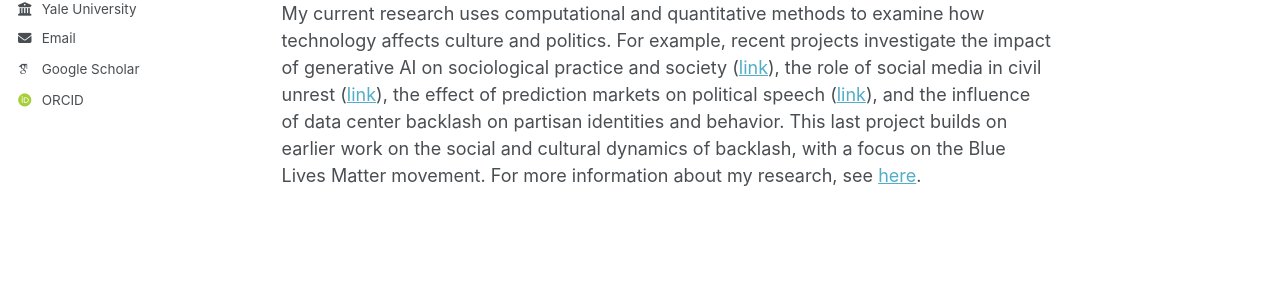
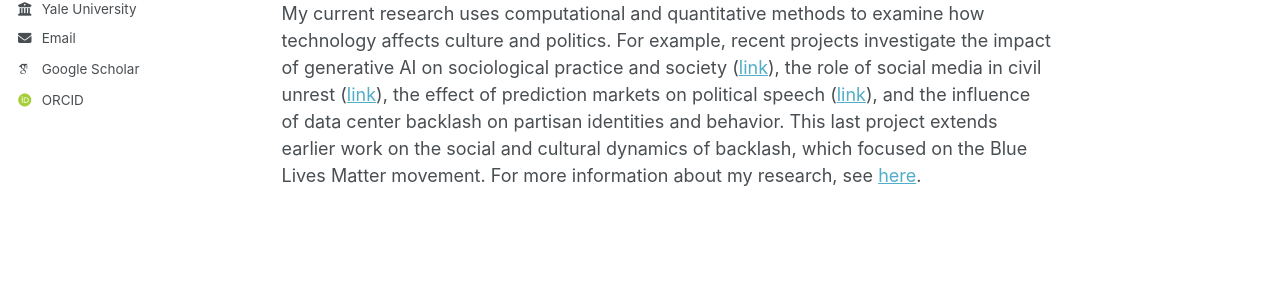
Before and after one commit to dkarell/dkarell.github.io, a Jekyll site: the page built from _pages/about.md, in a window 1280 px wide. Shown: the part 244-548 px from the top of the page. Built offline with Jekyll 4.4.1, drawn with Linux system fonts in a browser that asks for light colours; some web fonts are replaced; a script that is not in the unit is left out.

Commit message:
Refine research description in about.md
Updated wording for clarity in research description.

```diff
--- a/_pages/about.md
+++ b/_pages/about.md
@@ -9,4 +9,4 @@ redirect_from:
 
 I am an Assistant Professor of Sociology at Yale University. I teach courses on integrating AI into social science research methods, computational approaches to studying culture, and the sociology of backlash. I also co-organize Yale's [Computational Social Science Workshop](https://isps.yale.edu/computational-social-science-workshop).
 
-My current research uses computational and quantitative methods to examine how technology affects culture and politics. For example, recent projects investigate the impact of generative AI on sociological practice and society ([link](https://osf.io/preprints/socarxiv/wb72h_v1)), the role of social media in civil unrest ([link](https://journals.sagepub.com/doi/full/10.1177/00031224231156190)), the effect of prediction markets on political speech ([link](https://osf.io/preprints/socarxiv/n6zxw_v2)), and the influence of data center backlash on partisan identities and behavior. This last project builds on earlier work on the social and cultural dynamics of backlash, with a focus on the Blue Lives Matter movement. For more information about my research, see [here](https://dkarell.github.io/research/).
+My current research uses computational and quantitative methods to examine how technology affects culture and politics. For example, recent projects investigate the impact of generative AI on sociological practice and society ([link](https://osf.io/preprints/socarxiv/wb72h_v1)), the role of social media in civil unrest ([link](https://journals.sagepub.com/doi/full/10.1177/00031224231156190)), the effect of prediction markets on political speech ([link](https://osf.io/preprints/socarxiv/n6zxw_v2)), and the influence of data center backlash on partisan identities and behavior. This last project extends earlier work on the social and cultural dynamics of backlash, which focused on the Blue Lives Matter movement. For more information about my research, see [here](https://dkarell.github.io/research/).
```
